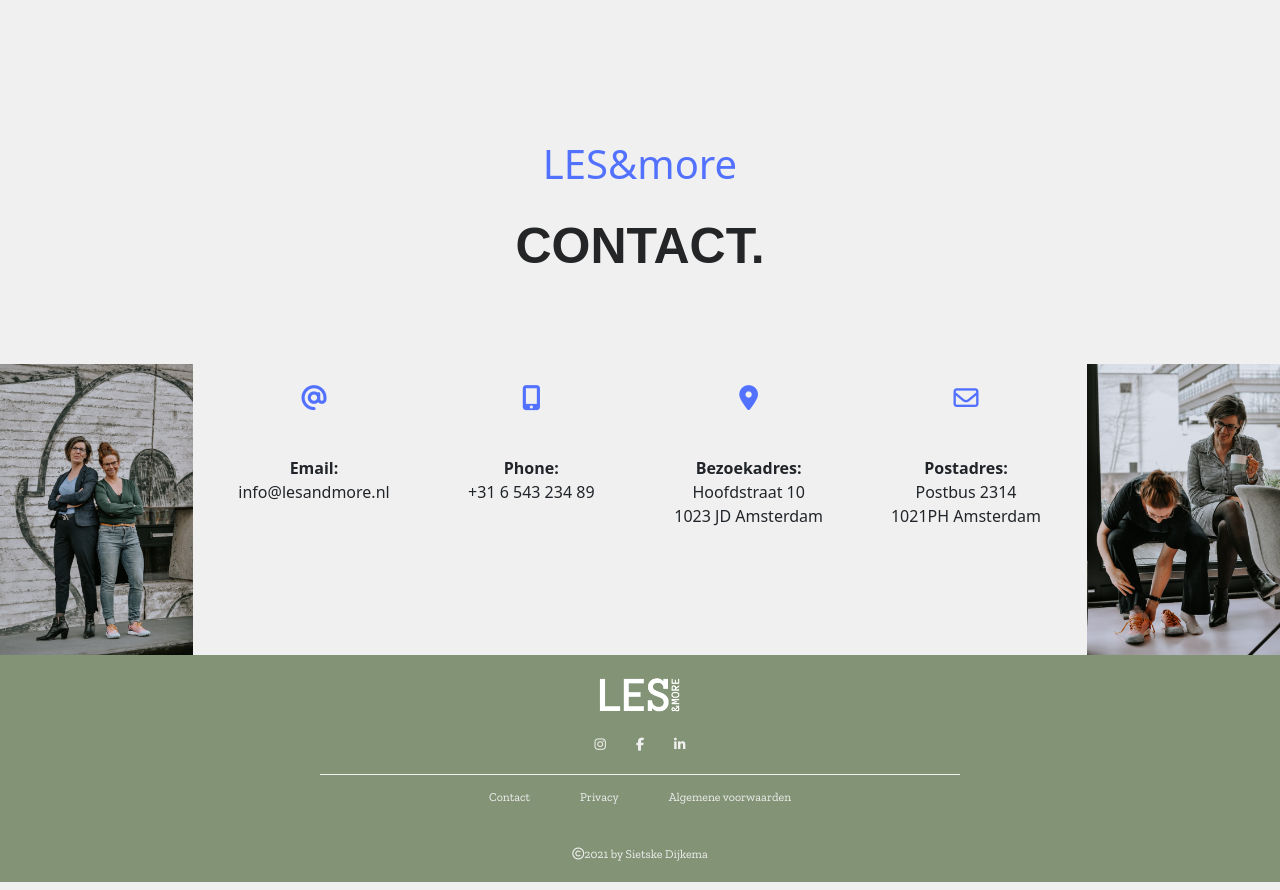
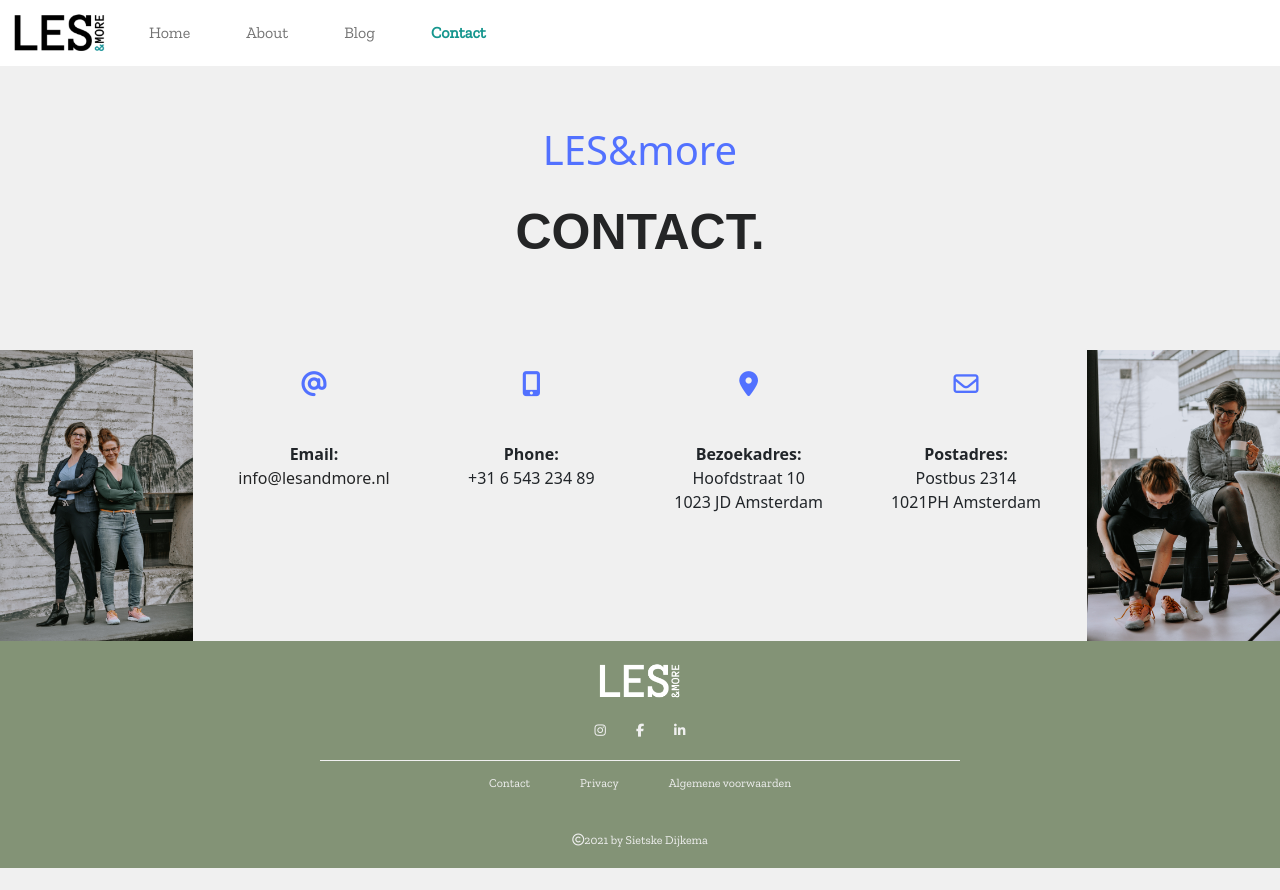
Before and after one commit to Arjanne/portfolio-project, a plain HTML site: page contact.html in a window 1280 px wide. Drawn offline with nearby package versions, Linux system fonts and the light colour scheme; a web font is replaced by a local one.

Commit message:
added header

```diff
--- a/contact.html
+++ b/contact.html
@@ -21,6 +21,33 @@
     <script src="https://kit.fontawesome.com/2bc2f37dcc.js" crossorigin="anonymous"></script>
 </head>
 <body>
+    <nav class="navbar navbar-expand-lg navbar-light bg-white">
+        <div class="container-fluid">
+            <a class="navbar-brand" href="#">
+                <img src="images/logo-black.png" alt="logo-les-and-more" class="logo-header">
+            </a>
+            <button class="navbar-toggler" type="button" data-bs-toggle="collapse" data-bs-target="#navbarNav"
+                aria-controls="navbarNav" aria-expanded="false" aria-label="Toggle navigation">
+                <span class="navbar-toggler-icon"></span>
+            </button>
+            <div class="collapse navbar-collapse" id="navbarNav">
+                <ul class="navbar-nav">
+                    <li class="nav-item">
+                        <a class="nav-link" aria-current="page" href="/">Home</a>
+                    </li>
+                    <li class="nav-item">
+                        <a class="nav-link" href="/about.html">About</a>
+                    </li>
+                    <li class="nav-item">
+                        <a class="nav-link" href="/blog.html">Blog</a>
+                    </li>
+                    <li class="nav-item">
+                        <a class="nav-link  active" href="/contact.html">Contact</a>
+                    </li>
+                </ul>
+            </div>
+        </div>
+    </nav>
     <div class="hero">
         <h1>LES&more</h1>
         <h2>CONTACT.</h2>
@@ -40,7 +67,8 @@
                     <br>
                     <span style="font-weight: 900;">Email:</span>
                     <br>
-                    info@lesandmore.nl
+                    <a href="mailto:info@lesandmore.nl" class="mail-address">info@lesandmore.nl</a>
+
 
             </div>
 
--- a/styles/portfolio.css
+++ b/styles/portfolio.css
@@ -16,7 +16,7 @@ body {
 
 .hero {
   text-align: center;
-  padding: 140px 20px 20px 20px;
+  padding: 60px 20px 20px 20px;
 }
 
 h1 {
@@ -120,9 +120,7 @@ span {
 .about {
   padding: 0px 100px 0px 40px;
 }
-.about-anderen {
-  color: red;
-}
+
 .btn-outline-secondary {
   margin: 20px 0px;
   font-family: var(--default-font-family);
@@ -145,6 +143,23 @@ span {
 }
 .col-md-2 {
   text-align: center;
+}
+.mail-address {
+  text-decoration: none;
+  color: var(--text-color);
+}
+.logo-header {
+  max-height: 40px;
+}
+.nav-item {
+  padding: 0px 20px;
+}
+.nav-link {
+  font-family: var(--default-font-family) !important;
+}
+.active {
+  color: var(--green-color-website) !important;
+  font-weight: 600 !important;
 }
 
 @media (max-width: 900px) {
```
Also changed, not shown: about.html (+28 -1 lines), blog.html (+27 -0 lines), index.html (+27 -0 lines), images/logo-black.png (added).
